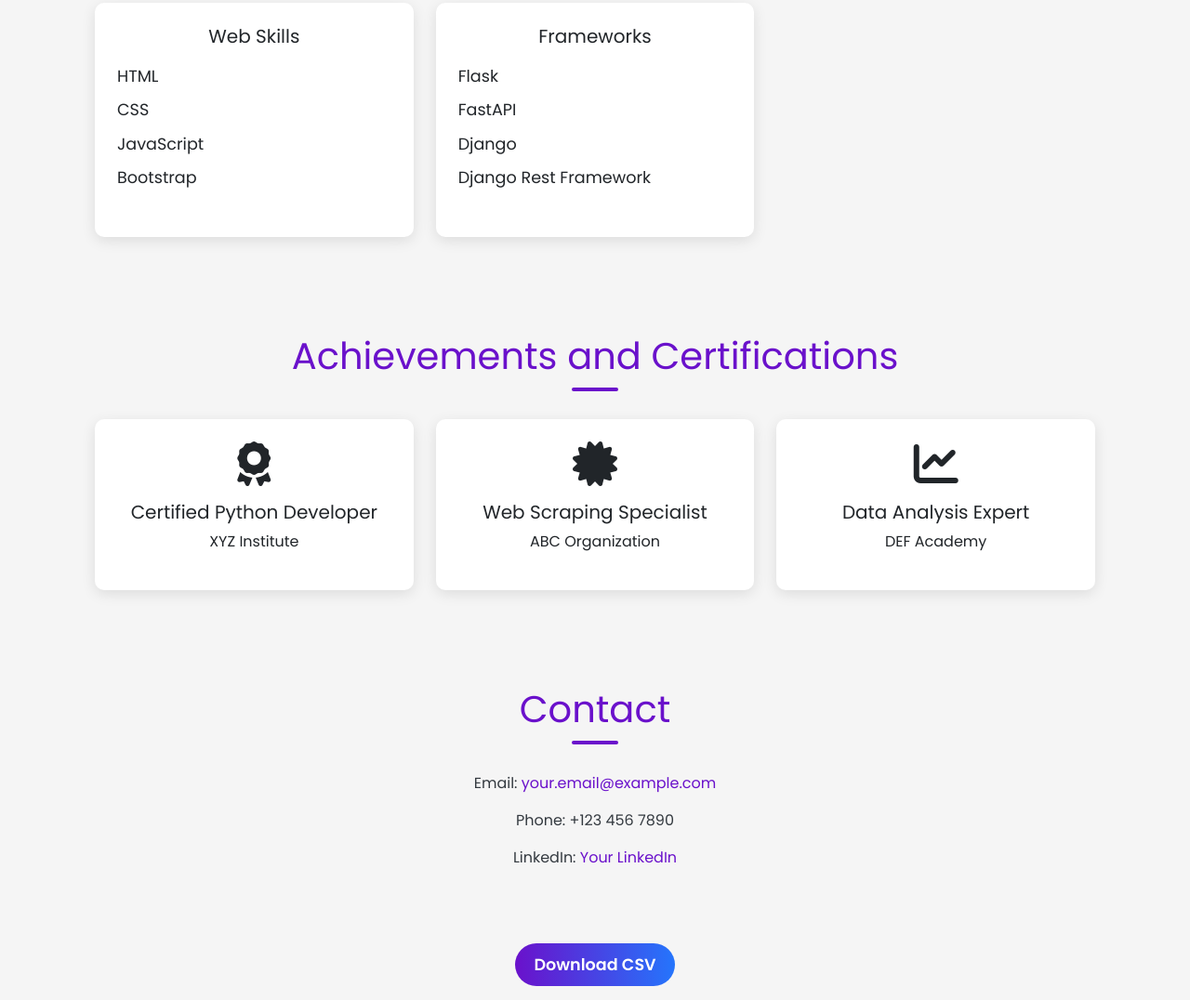
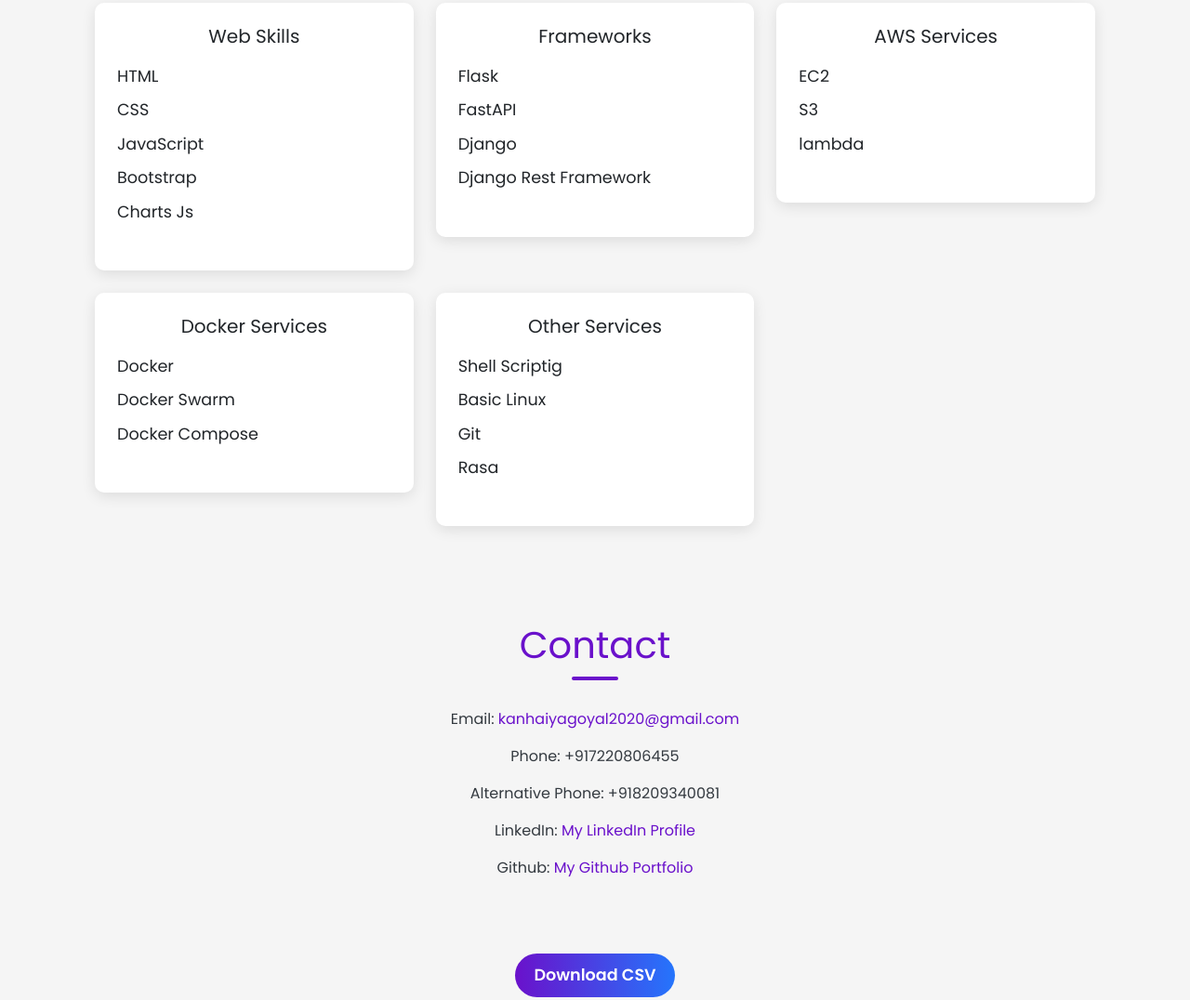
Before and after one commit to kanhaiya2020/kanhaiya2020.github.io, a plain HTML site: page index.html in a window 1280 px wide. Shown: the part 627-1703 px from the top of the page at 93% size. Drawn offline with nearby package versions, Linux system fonts and the light colour scheme.

Commit message:
Update index.html

```diff
--- a/index.html
+++ b/index.html
@@ -99,7 +99,7 @@
 <body>
     <header>
         <h1>Welcome to My Portfolio</h1>
-        <p>A Python Developer passionate about crafting efficient solutions and beautiful designs.</p>
+        <p>A Python Developer passionate about crafting efficient solutions and beautiful products.</p>
     </header>
 
     <div class="container">
@@ -136,6 +136,8 @@
                         </ul>
                     </div>
                 </div>
+            </div>
+            <div class="row">
                 <div class="col-md-4">
                     <div class="card p-4 mb-4">
                         <h5 class="text-center">Web Skills</h5>
@@ -144,6 +146,7 @@
                             <li>CSS</li>
                             <li>JavaScript</li>
                             <li>Bootstrap</li>
+                            <li>Charts Js</li>
                         </ul>
                     </div>
                 </div>
@@ -158,11 +161,44 @@
                         </ul>
                     </div>
                 </div>
+                <div class="col-md-4">
+                    <div class="card p-4 mb-4">
+                        <h5 class="text-center">AWS Services</h5>
+                        <ul class="skills-list">
+                            <li>EC2</li>
+                            <li>S3</li>
+                            <li>lambda</li>
+                        </ul>
+                    </div>
+                </div>
+            </div>
+            <div class="row">
+                <div class="col-md-4">
+                    <div class="card p-4 mb-4">
+                        <h5 class="text-center">Docker Services</h5>
+                        <ul class="skills-list">
+                            <li>Docker</li>
+                            <li>Docker Swarm</li>
+                            <li>Docker Compose</li>
+                        </ul>
+                    </div>
+                </div>
+                <div class="col-md-4">
+                    <div class="card p-4 mb-4">
+                        <h5 class="text-center">Other Services</h5>
+                        <ul class="skills-list">
+                            <li>Shell Scriptig</li>
+                            <li>Basic Linux</li>
+                            <li>Git</li>
+                            <li>Rasa</li>
+                        </ul>
+                    </div>
+                </div>
             </div>
         </section>
 
         <!-- Achievements and Certifications Section -->
-        <section id="achievements">
+        <!-- <section id="achievements">
             <h2 class="section-title">Achievements and Certifications</h2>
             <div class="row">
                 <div class="col-md-4">
@@ -187,19 +223,21 @@
                     </div>
                 </div>
             </div>
-        </section>
+        </section>-->
 
         <!-- Contact Section -->
         <section id="contact">
             <h2 class="section-title">Contact</h2>
-            <p class="text-center">Email: <a href="mailto:your.email@example.com">your.email@example.com</a></p>
-            <p class="text-center">Phone: +123 456 7890</p>
-            <p class="text-center">LinkedIn: <a href="https://www.linkedin.com/in/yourprofile" target="_blank">Your LinkedIn</a></p>
+            <p class="text-center">Email: <a href="mailto:kanhaiyagoyal2020@gmail.com">kanhaiyagoyal2020@gmail.com</a></p>
+            <p class="text-center">Phone: +917220806455</p>
+            <p class="text-center">Alternative Phone: +918209340081</p>
+            <p class="text-center">LinkedIn: <a href="https://www.linkedin.com/in/kanhaiyagoyal" target="_blank">My LinkedIn Profile</a></p>
+            <p class="text-center">Github: <a href="https://github.com/kanhaiya2020/" target="_blank">My Github Portfolio</a></p>
         </section>
 
         <!-- Download Button -->
         <div class="text-center mt-4">
-            <button id="downloadCsv" class="btn">Download CSV</button>
+            <a class="btn" id="downloadCsv" role="button" href="https://drive.google.com/file/d/1RtUcHLmuPLiu4WdP4jRDh0tLdYiF7Lll/view?usp=sharing" target="_blank">Download CSV</a>
         </div>
     </div>
 
@@ -207,6 +245,3 @@
     <footer>
         <p>&copy; 2024 My Portfolio. All rights reserved.</p>
     </footer>
-
-    <script>
-        document.getElementById('downloadCsv').addEventListener('click',
```
